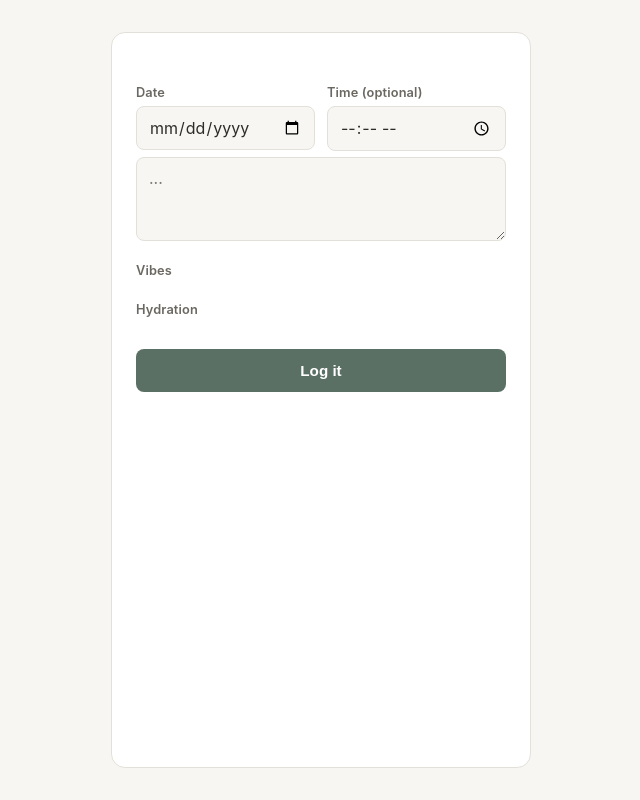
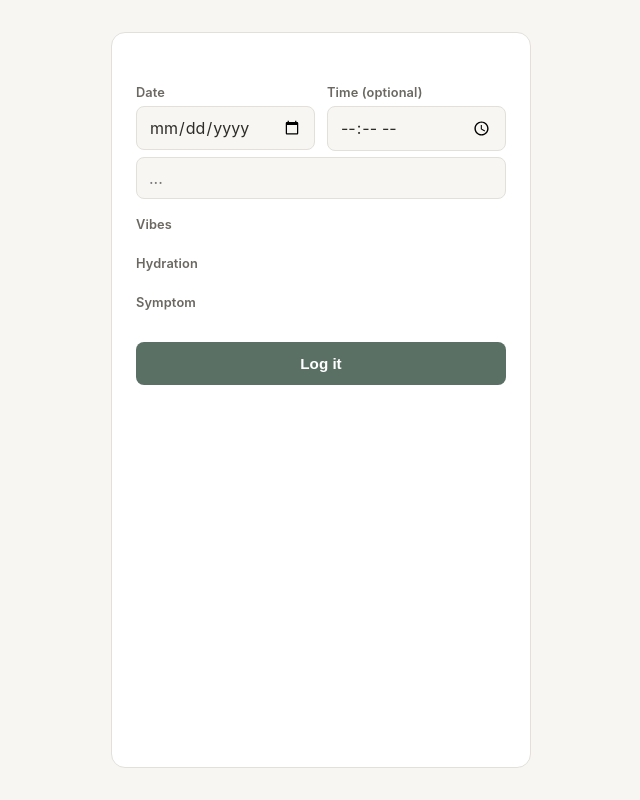
Before and after one commit to sarahrosegallagher/daily-log, a Flask app: template templates/index.html in a window 1280 px wide. Shown: the whole page, without its empty margins (319-959 px from the left). Run offline with Flask 3, Linux system fonts and the light colour scheme; the template is opened without the code that fills it, so the values that code supplies are empty.

Commit message:
build freq entry dropdown, add logic for string splitting user answers into sep db lines

```diff
--- a/app.py
+++ b/app.py
@@ -1,6 +1,7 @@
 import hmac
 import os
 import sqlite3
+from collections import Counter
 from datetime import datetime
 from functools import wraps
 from dotenv import load_dotenv
@@ -26,6 +27,7 @@ PAGE_SUBTITLE = config.PAGE_SUBTITLE
 ENTRY_PLACEHOLDER = config.ENTRY_PLACEHOLDER
 VIBE_OPTIONS = config.VIBE_OPTIONS
 HYDRATION_OPTIONS = config.HYDRATION_OPTIONS
+SYMPTOM_OPTIONS = config.SYMPTOM_OPTIONS
 
 # Basic auth credentials - set these as environment variables on the host,
 # don't hardcode real values here.
@@ -78,9 +80,47 @@ def ensure_db():
                 nighttime_meds_taken INTEGER DEFAULT 0
             )
         """)
+        try:
+            conn.execute("ALTER TABLE entries ADD COLUMN symptom TEXT")
+        except sqlite3.OperationalError:
+            pass  # column already exists
 
 
-def append_entry(date_val, time_val, entry_val, vibes_val, hydration_val):
+ensure_db()  # run at import time so DB/tables exist regardless of how the app is started
+
+
+def get_entry_suggestions():
+    """Past entry values for the datalist: deduped case-insensitively,
+    most-frequently-used casing wins, sorted most- to least-used."""
+    with sqlite3.connect(DB_PATH) as conn:
+        rows = conn.execute(
+            "SELECT entry FROM entries WHERE entry IS NOT NULL AND entry != ''"
+        ).fetchall()
+
+    casing_counts = {}  # lowercased entry -> Counter of original casings
+    for (entry_val,) in rows:
+        key = entry_val.lower()
+        casing_counts.setdefault(key, Counter())[entry_val] += 1
+
+    def total_uses(counter):
+        return sum(counter.values())
+
+    ranked = sorted(casing_counts.values(), key=total_uses, reverse=True)
+    return [counter.most_common(1)[0][0] for counter in ranked]
+
+
+def split_entry_text(entry_val):
+    """Split a comma-separated entry ('latte, grilled cheese') into individual
+    items. Empty/whitespace-only pieces are dropped. Returns [None] for blank
+    input, matching the existing "entry is optional" behavior."""
+    if not entry_val or not entry_val.strip():
+        return [None]
+    pieces = [piece.strip() for piece in entry_val.split(",")]
+    pieces = [piece for piece in pieces if piece]
+    return pieces or [None]
+
+
+def append_entry(date_val, time_val, entry_val, vibes_val, hydration_val, symptom_val):
     ensure_db()
     now = datetime.now()
     # Fallback rule: if no time given, use the current server time.
@@ -91,21 +131,25 @@ def append_entry(date_val, time_val, entry_val, vibes_val, hydration_val):
     if not date_val:
         date_val = now.strftime("%Y-%m-%d")
 
+    submitted_at = now.isoformat(timespec="seconds")
+
     with sqlite3.connect(DB_PATH) as conn:
-        conn.execute(
-            """
-            INSERT INTO entries (date, time, entry, vibes, hydration, submitted_at)
-            VALUES (?, ?, ?, ?, ?, ?)
-            """,
-            (
-                date_val,
-                time_val,
-                entry_val.strip() or None,
-                vibes_val,
-                hydration_val,
-                now.isoformat(timespec="seconds"),
-            ),
-        )
+        for entry_piece in split_entry_text(entry_val):
+            conn.execute(
+                """
+                INSERT INTO entries (date, time, entry, vibes, hydration, symptom, submitted_at)
+                VALUES (?, ?, ?, ?, ?, ?, ?)
+                """,
+                (
+                    date_val,
+                    time_val,
+                    entry_piece,
+                    vibes_val,
+                    hydration_val,
+                    symptom_val,
+                    submitted_at,
+                ),
+            )
 
 
 # --- Routes -----------------------------------------------------------
@@ -120,6 +164,8 @@ def index():
         now_time=now_time,
         vibe_options=VIBE_OPTIONS,
         hydration_options=HYDRATION_OPTIONS,
+        symptom_options=SYMPTOM_OPTIONS,
+        entry_suggestions=get_entry_suggestions(),
         page_title=PAGE_TITLE,
         page_subtitle=PAGE_SUBTITLE,
         entry_placeholder=ENTRY_PLACEHOLDER,
@@ -134,6 +180,7 @@ def submit():
     entry_val = request.form.get("entry", "").strip()
     vibes_val = request.form.get("vibes", "").strip()
     hydration_val = request.form.get("hydration", "").strip()
+    symptom_val = request.form.get("symptom", "").strip()
 
     if vibes_val and vibes_val not in VIBE_OPTIONS:
         flash("Invalid mood selection.")
@@ -143,7 +190,11 @@ def submit():
         flash("Invalid hydration selection.")
         return redirect(url_for("index"))
 
-    append_entry(date_val, time_val, entry_val, vibes_val, hydration_val)
+    if symptom_val and symptom_val not in SYMPTOM_OPTIONS:
+        flash("Invalid symptom selection.")
+        return redirect(url_for("index"))
+
+    append_entry(date_val, time_val, entry_val, vibes_val, hydration_val, symptom_val)
     flash("Logged.")
     return redirect(url_for("index"))
 
--- a/templates/index.html
+++ b/templates/index.html
@@ -62,6 +62,7 @@
     label:first-of-type { margin-top: 0; }
     input[type="date"],
     input[type="time"],
+    input[type="text"],
     textarea {
       width: 100%;
       font-size: 1rem;
@@ -72,11 +73,7 @@
       border-radius: 8px;
       padding: 10px 12px;
     }
-    textarea {
-      resize: vertical;
-      min-height: 84px;
-    }
-    input:focus, textarea:focus {
+    input:focus {
       outline: none;
       border-color: var(--accent);
     }
@@ -149,7 +146,12 @@
       </div>
 
       <label for="entry">{{ entry_placeholder }}</label>
-      <textarea id="entry" name="entry" placeholder="..."></textarea>
+      <input type="text" id="entry" name="entry" list="entry-options" placeholder="...">
+      <datalist id="entry-options">
+        {% for option in entry_suggestions %}
+          <option value="{{ option }}">
+        {% endfor %}
+      </datalist>
 
       <label>Vibes</label>
       <div class="pill-group vibes">
@@ -167,6 +169,14 @@
         {% endfor %}
       </div>
 
+      <label>Symptom</label>
+      <div class="pill-group symptom">
+        {% for option in symptom_options %}
+          <input type="radio" id="symptom-{{ loop.index }}" name="symptom" value="{{ option }}" {% if loop.first %}checked{% endif %}>
+          <label for="symptom-{{ loop.index }}">{{ option }}</label>
+        {% endfor %}
+      </div>
+
       <button type="submit">Log it</button>
     </form>
   </div>
```
Also changed, not shown: 1 other file.
